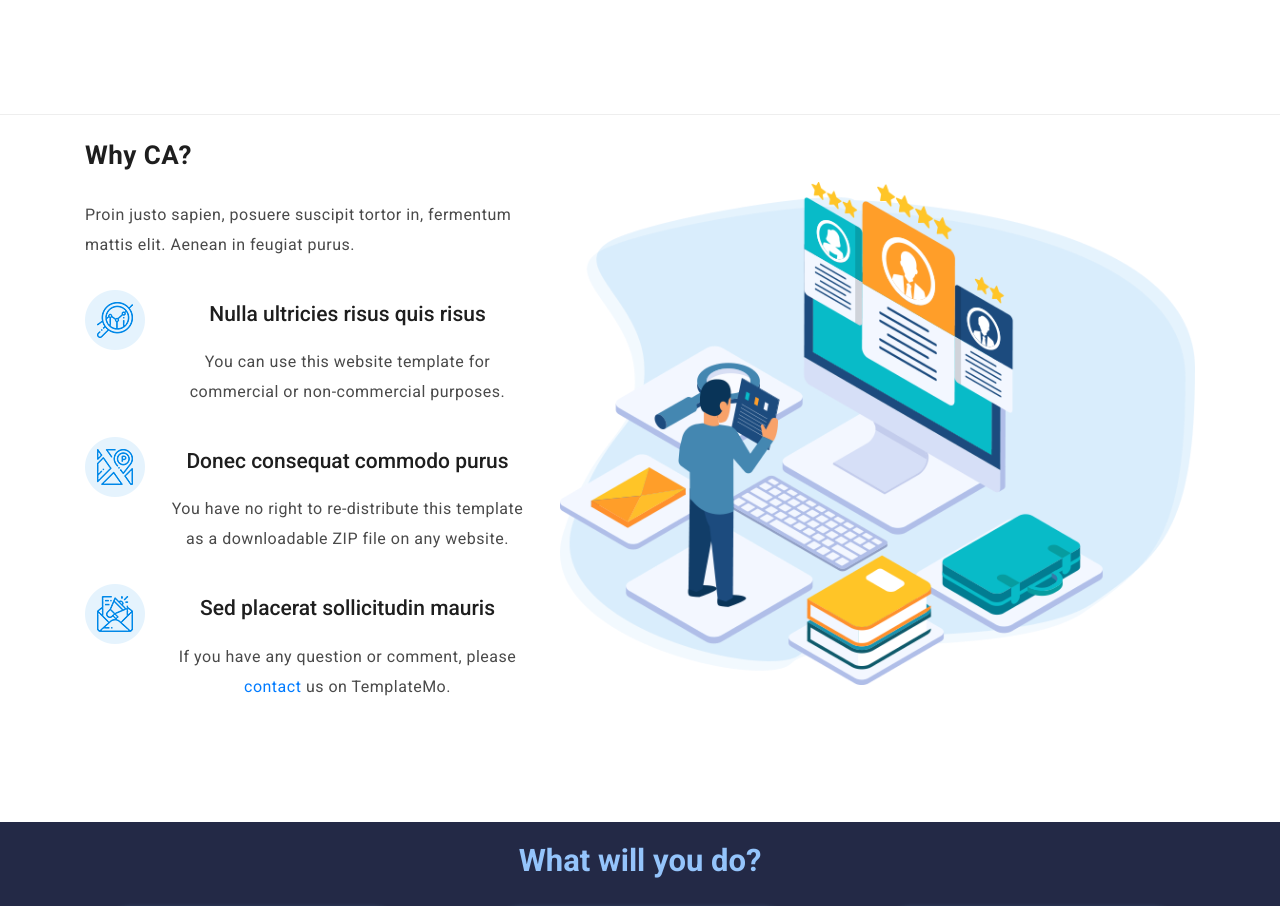
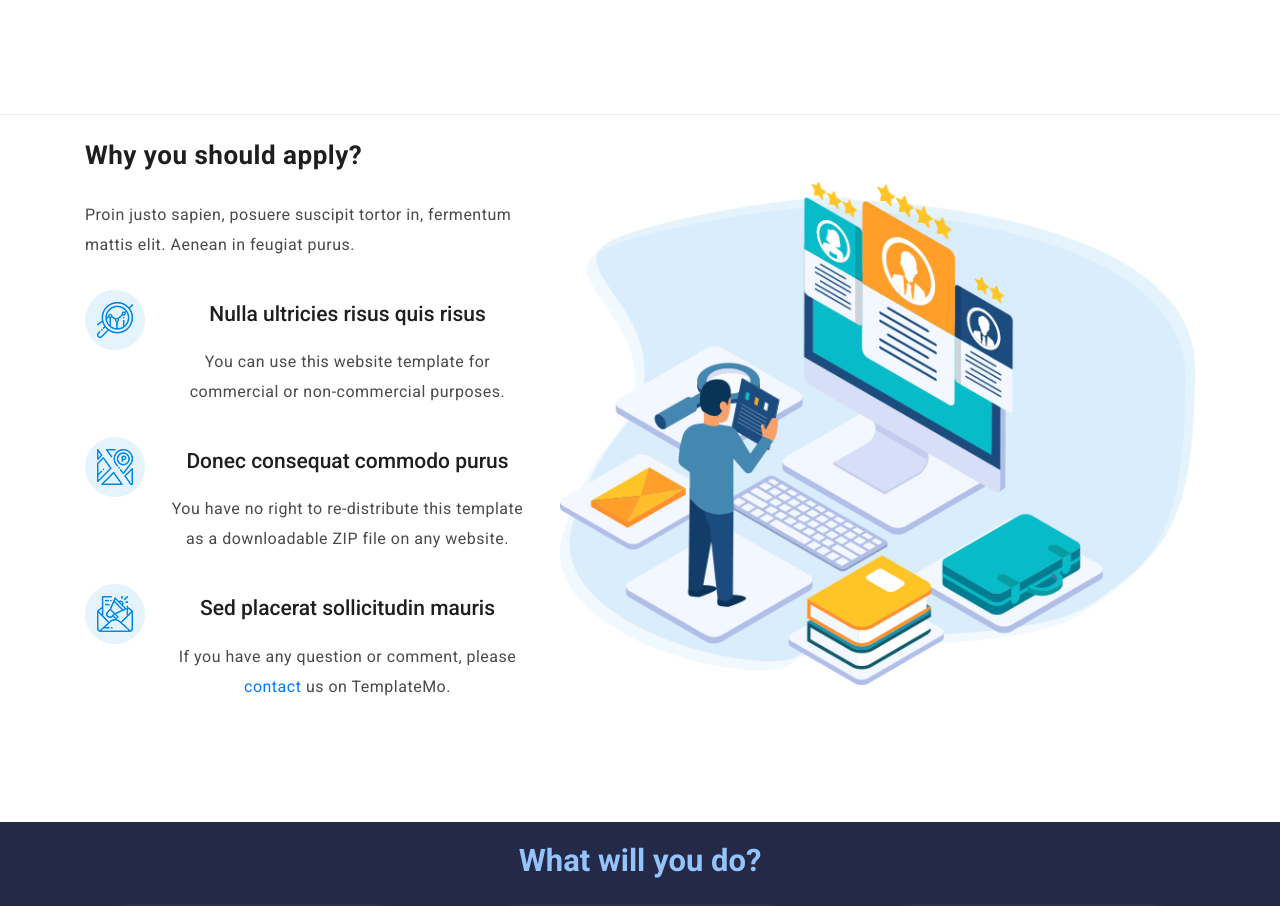
Before and after one commit to jiitopticachapter/cap-jscop22, a plain HTML site: page index.html in a window 1280 px wide. Shown: the part 1360-2266 px from the top of the page. Drawn offline with Linux system fonts and the light colour scheme.

Commit message:
Update index.html

```diff
--- a/index.html
+++ b/index.html
@@ -142,7 +142,7 @@
                 <div class="row">
                     <div class="left-text col-lg-5 col-md-12 col-sm-12 mobile-bottom-fix">
                         <div class="left-heading">
-                            <h5>Why CA?</h5>
+                            <h5>Why you should apply?</h5>
                         </div>
                         <p>Proin justo sapien, posuere suscipit tortor in, fermentum mattis elit. Aenean in feugiat
                             purus.
```
